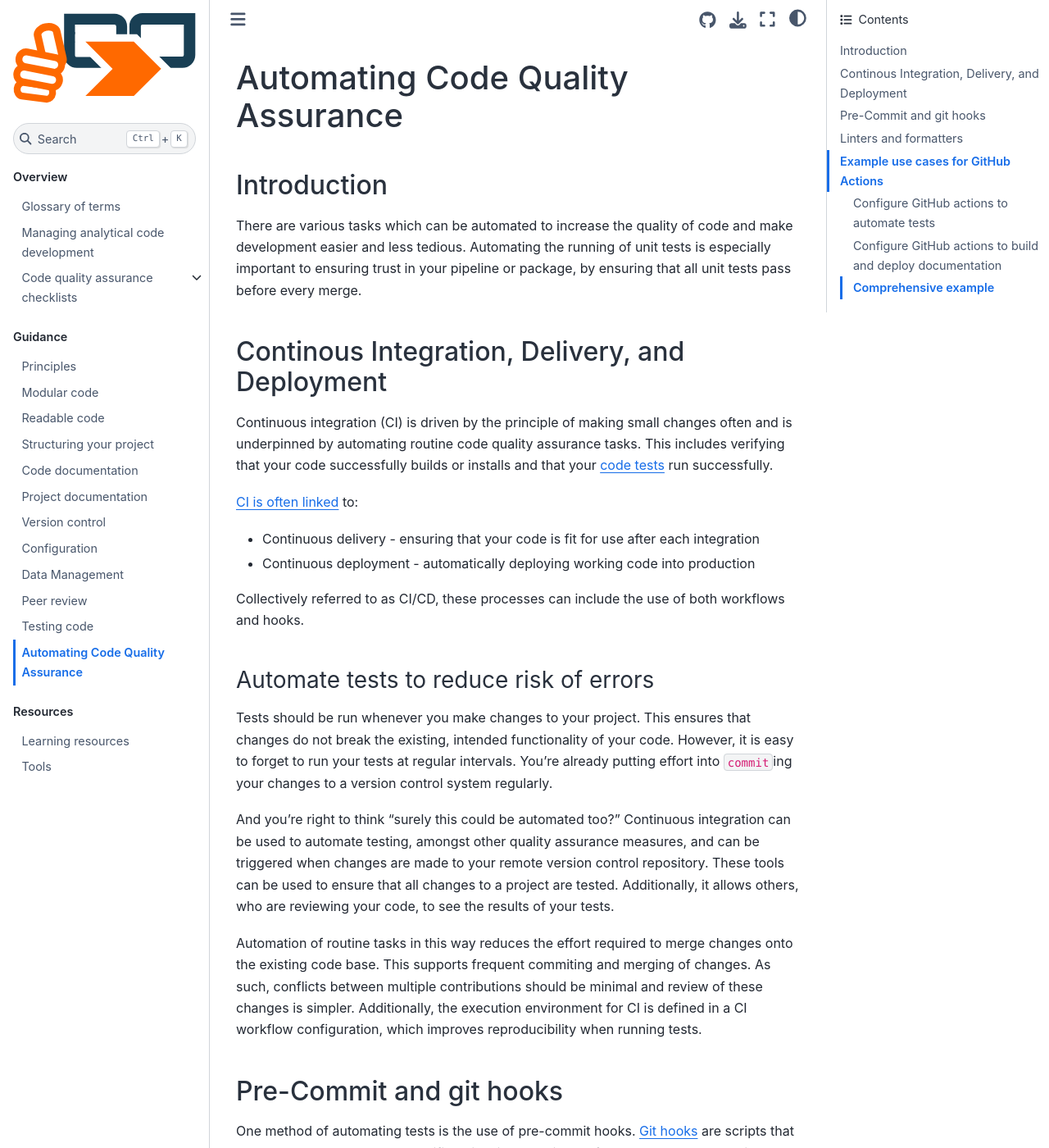
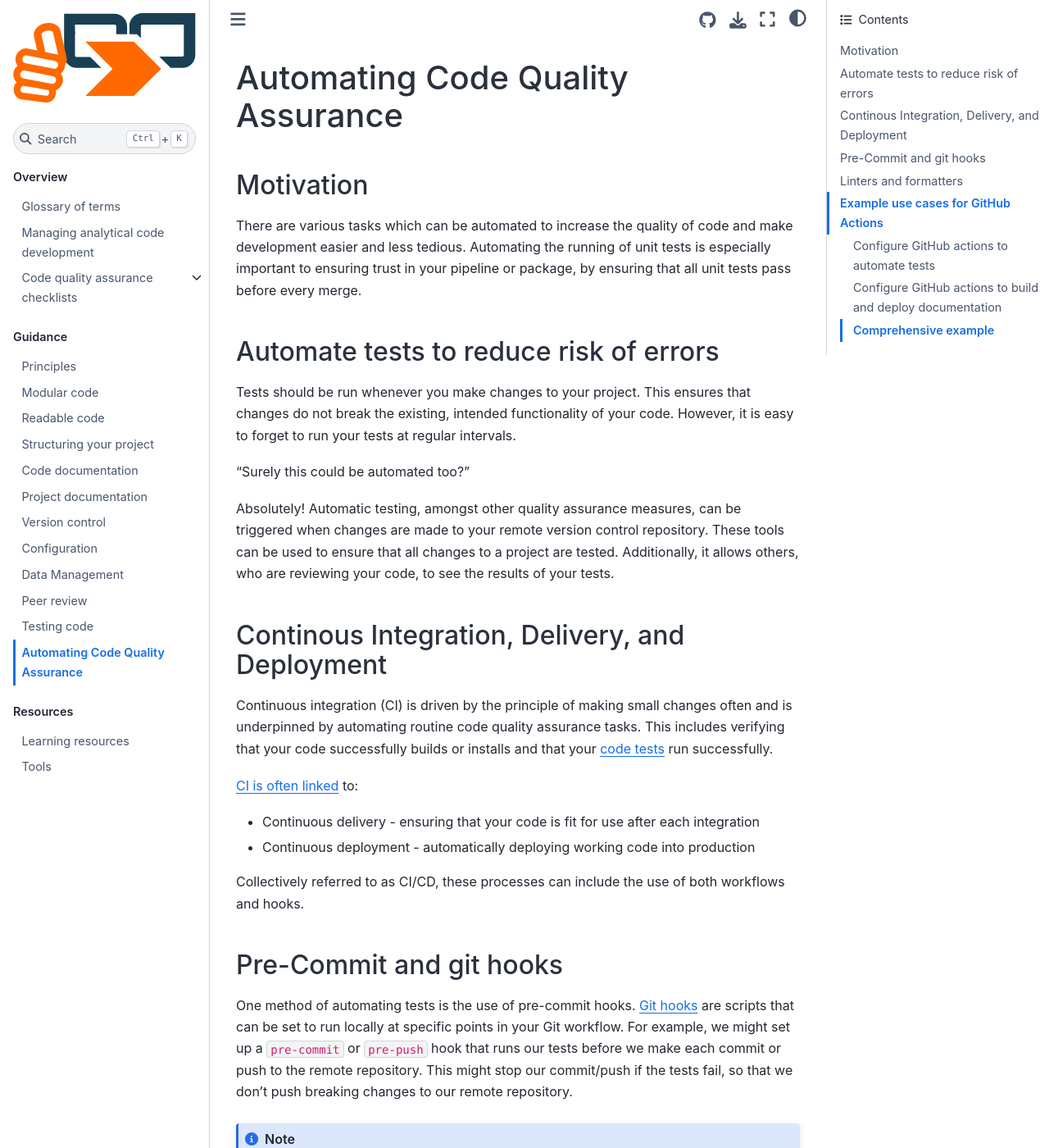
Before and after one commit to best-practice-and-impact/qa-of-code-guidance, a Jupyter Book: the page built from book/continuous_integration.md, in a window 1280 px wide and 1400 px high. Shown: the whole window at 82% size. Built offline with Jupyter Book 1.0.4 settings and Sphinx 7.4.7 and the Sphinx Book theme 1.1.4, drawn with Linux system fonts in a browser that asks for light colours.

Commit message:
update and move automating tests section

```diff
--- a/book/continuous_integration.md
+++ b/book/continuous_integration.md
@@ -1,8 +1,23 @@
 # Automating Code Quality Assurance
 
-## Introduction
+## Motivation
 
 There are various tasks which can be automated to increase the quality of code and make development easier and less tedious. Automating the running of unit tests is especially important to ensuring trust in your pipeline or package, by ensuring that all unit tests pass before every merge.
+
+
+(automate-tests)=
+## Automate tests to reduce risk of errors
+
+Tests should be run whenever you make changes to your project.
+This ensures that changes do not break the existing, intended functionality of your code.
+However, it is easy to forget to run your tests at regular intervals.
+
+"Surely this could be automated too?"
+
+Absolutely! Automatic testing, amongst other quality assurance measures, can be triggered when changes are made to your remote version control repository.
+These tools can be used to ensure that all changes to a project are tested.
+Additionally, it allows others, who are reviewing your code, to see the results of your tests.
+
 
 (continuous-integration)=
 ## Continous Integration, Delivery, and Deployment
@@ -17,21 +32,6 @@ This includes verifying that your code successfully builds or installs and that
 
 Collectively referred to as CI/CD, these processes can include the use of both workflows and hooks.
 
-
-(automate-tests)=
-### Automate tests to reduce risk of errors
-
-Tests should be run whenever you make changes to your project.
-This ensures that changes do not break the existing, intended functionality of your code.
-However, it is easy to forget to run your tests at regular intervals.
-You're already putting effort into `commit`ing your changes to a version control system regularly.
-
-And you're right to think "surely this could be automated too?"
-Continuous integration can be used to automate testing, amongst other quality assurance measures, and can be triggered when changes are made to your remote version control repository.
-These tools can be used to ensure that all changes to a project are tested.
-Additionally, it allows others, who are reviewing your code, to see the results of your tests.
-
-Automation of routine tasks in this way reduces the effort required to merge changes onto the existing code base. This supports frequent commiting and merging of changes. As such, conflicts between multiple contributions should be minimal and review of these changes is simpler. Additionally, the execution environment for CI is defined in a CI workflow configuration, which improves reproducibility when running tests.
 
 ## Pre-Commit and git hooks
 
```
